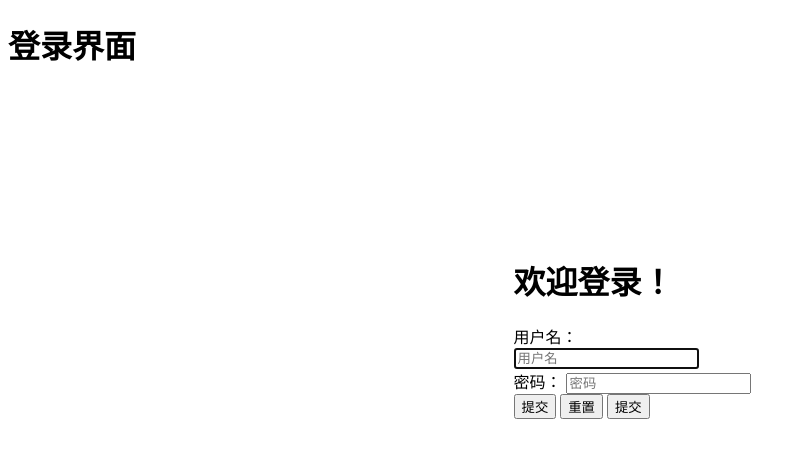
After one commit to Bikapi-2020/Bikapi-for-Django, a Django app: page /login/ in a window 1280 px wide. The commit adds this page. Shown: the top 458 px of the page, without its empty margins (0-805 px from the left). Run offline with Django 3.2, Linux system fonts and the light colour scheme.

Commit message:
add login.html

```diff
--- a/bikapi/templates/bikapi/index.html
+++ b/bikapi/templates/bikapi/index.html
@@ -2,7 +2,7 @@
 <html lang="en">
 <head>
     <meta charset="UTF-8">
-    <title>比卡皮</title>
+    <title>首页--比卡皮</title>
 </head>
 <body>
     <h3> 哈哈哈{{ buser.b_username }} </h3>
--- /dev/null
+++ b/bikapi/templates/bikapi/login.html
@@ -0,0 +1,41 @@
+<!DOCTYPE html>
+<html lang="en">
+<head>
+    <meta charset="UTF-8">
+    <title>登录--比卡皮</title>
+</head>
+<body>
+    <h1>登录界面</h1>
+
+
+
+    {% if message %}
+        <div class="alert alert-warning">{{ message }}</div>
+    {% endif %}
+
+
+    <div style="margin: 15% 40%">
+        <!--{% csrf_token %}-->
+        <h1>欢迎登录！</h1>
+        <form action="/login/" method="post">
+            <div>
+                <!--<label for="要关联的表单控件的ID">文本</label>-->
+                <label for="id_username">用户名：</label>
+                <input type="text" id="id_username" name="username" placeholder="用户名" autofocus required>
+            </div>
+
+            <div>
+                <label for="id_password">密码：</label>
+                <input type="password" id="id_password" name="password" placeholder="密码" required>
+            </div>
+            <input type="submit" value="提交">
+            <button type="reset">重置</button>
+            <button type="submit">提交</button>
+
+        </form>
+
+
+    </div>
+
+</body>
+</html>
--- a/bikapi/urls.py
+++ b/bikapi/urls.py
@@ -1,6 +1,13 @@
 from django.urls import path
 from . import views
 
+
+app_name = 'bikapi'
+
 urlpatterns = [
-    path('index/', views.index, name='index')
+
+    path('index/', views.index, name='index'),
+    path('login/', views.login, name='login'),
+    path('register/', views.register, name='register'),
+    path('logout/', views.logout, name='logout'),
 ]
--- a/bikapi/views.py
+++ b/bikapi/views.py
@@ -4,11 +4,42 @@ from django.template.loader import get_template
 from datetime import datetime
 from django.shortcuts import redirect
 from .models import B_user
+from django.db import models
+
 # Create your views here.
 
 def index(request):
+    '''首页'''
     template = get_template('bikapi/index.html')
     buser = B_user.objects.all()
     html = template.render(locals())
 
     return HttpResponse(html)
+
+def login(request):
+    '''登录'''
+    if request.method == 'post':
+        username = request.POST.get('username')
+        password = request.POST.get('password')
+        if username & password:
+            username = username.strip()
+            try:
+                user = models.B_user.objects.get(name=username)
+                if user.b_password == password:
+                    return register('index/')
+                else:
+                    message = '密码不正确！'
+            except:
+                message = '用户名不存在！'
+        return render(request, 'bikapi/index.html', {'提示：':message})
+    return render(request, 'bikapi/login.html' )
+
+def register(request):
+    '''注册'''
+    pass
+    return render(request, 'bikapi/register.html')
+
+def logout(request):
+    '''注销'''
+    pass
+    return render(request, 'bikapi/index.html')
--- a/myweb/settings.py
+++ b/myweb/settings.py
@@ -44,7 +44,7 @@ MIDDLEWARE = [
     'django.middleware.security.SecurityMiddleware',
     'django.contrib.sessions.middleware.SessionMiddleware',
     'django.middleware.common.CommonMiddleware',
-    'django.middleware.csrf.CsrfViewMiddleware',
+    # 'django.middleware.csrf.CsrfViewMiddleware',
     'django.contrib.auth.middleware.AuthenticationMiddleware',
     'django.contrib.messages.middleware.MessageMiddleware',
     'django.middleware.clickjacking.XFrameOptionsMiddleware',
@@ -126,3 +126,7 @@ USE_TZ = True
 # https://docs.djangoproject.com/en/3.0/howto/static-files/
 
 STATIC_URL = '/static/'
+
+STATICFILES_DIRS = [
+    os.path.join(BASE_DIR, "static"),
+]
--- a/myweb/urls.py
+++ b/myweb/urls.py
@@ -19,6 +19,6 @@ from django.urls import path, include
 
 urlpatterns = [
     path('', include('bikapi.urls')),
+    # path('captcha', include('captcha.urls')),
     path('admin/', admin.site.urls),
-
 ]
```
Also changed, not shown: bikapi/models.py (+18 -2 lines), bikapi/templates/bikapi/base.html (+11 -4 lines), bikapi/templates/bikapi/register.html (added, +11 -0 lines), bikapi/migrations/0002_auto_20191209_1400.py (added), db.sqlite3, 3 other files.
